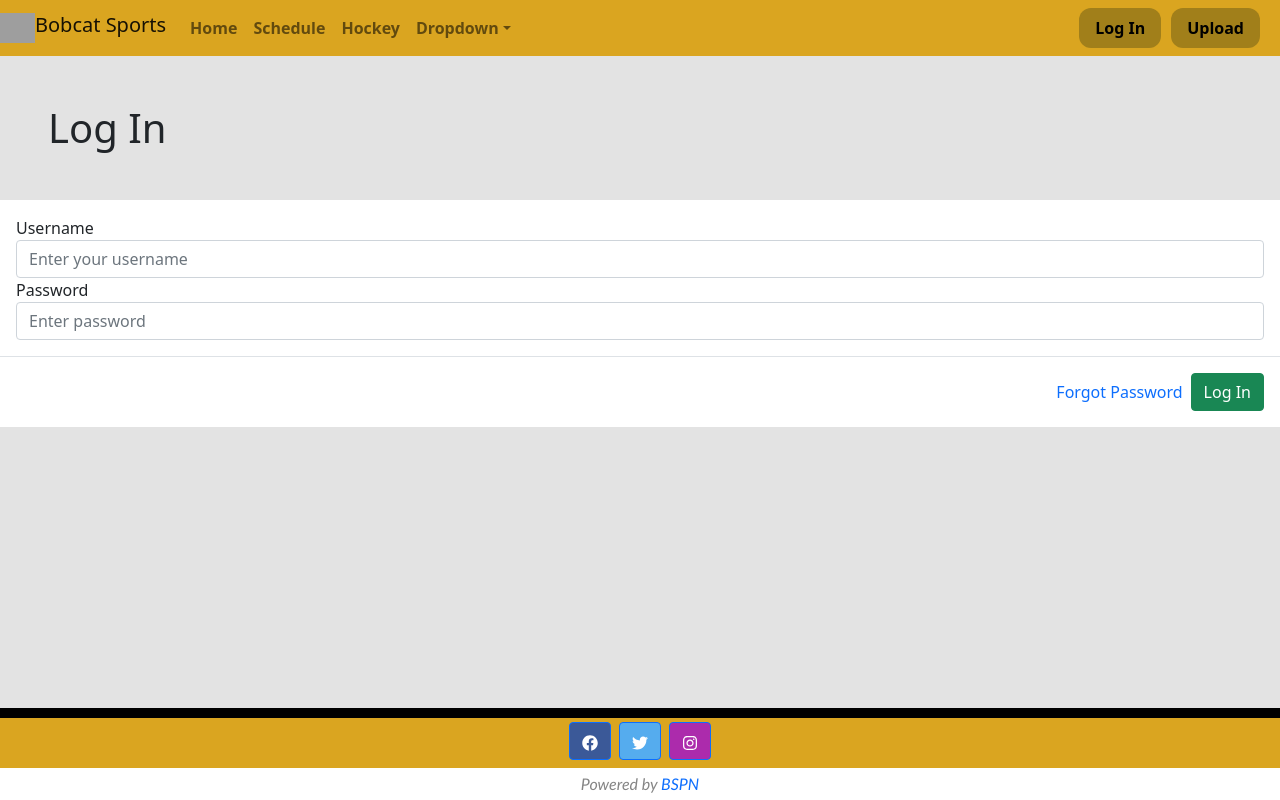
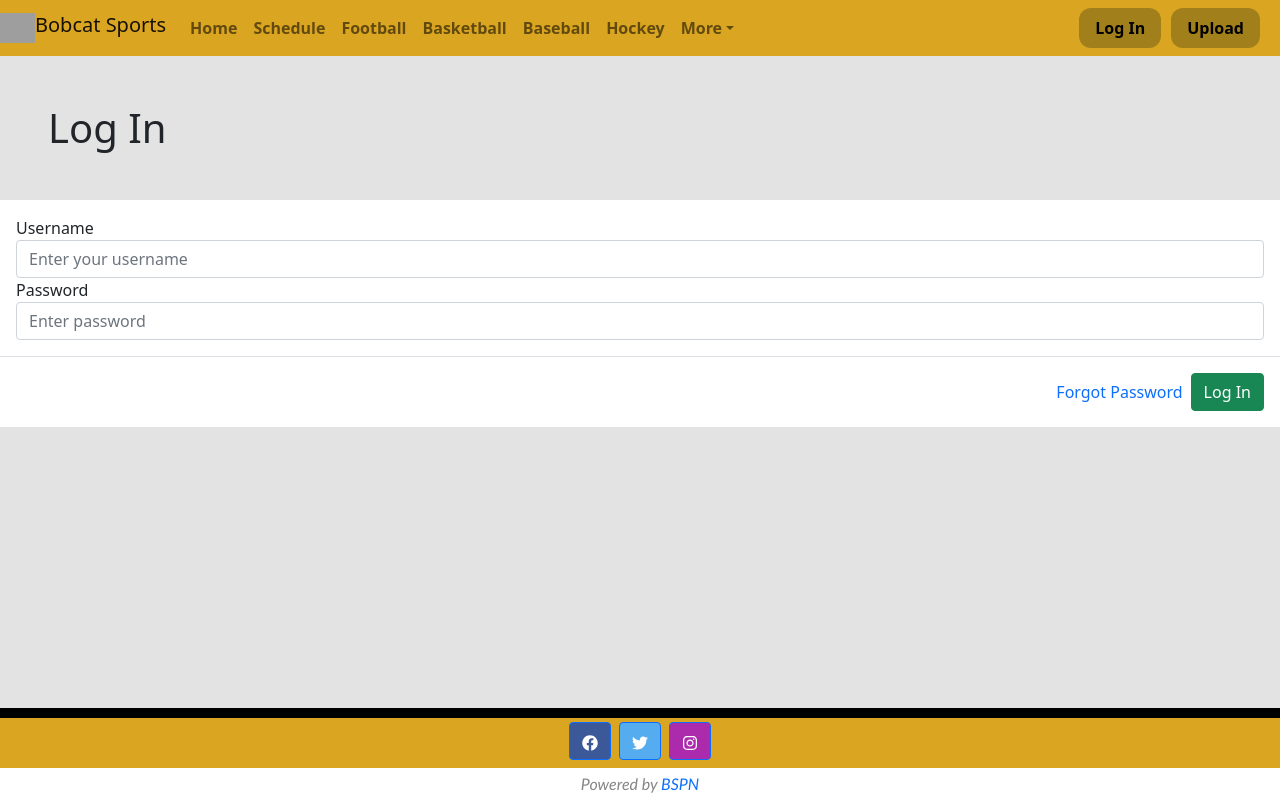
Before and after one commit to jacklayfield/BSPN, a React (Create React App) app in the folder bspn-app/: page /login in a window 1280 px wide. Built offline with nearby package versions, Linux system fonts and the light colour scheme; grey boxes are pictures that could not be loaded.

Commit message:
new pages to navbar

```diff
--- a/bspn-app/src/components/navBar.jsx
+++ b/bspn-app/src/components/navBar.jsx
@@ -58,6 +58,39 @@ export function NavBar() {
                 fontWeight: "bold",
               }}
               className="nav-link"
+              href="/football"
+            >
+              Football
+            </a>
+          </li>
+          <li className="nav-item active">
+            <a
+              style={{
+                fontWeight: "bold",
+              }}
+              className="nav-link"
+              href="/basketball"
+            >
+              Basketball
+            </a>
+          </li>
+          <li className="nav-item active">
+            <a
+              style={{
+                fontWeight: "bold",
+              }}
+              className="nav-link"
+              href="/baseball"
+            >
+              Baseball
+            </a>
+          </li>
+          <li className="nav-item active">
+            <a
+              style={{
+                fontWeight: "bold",
+              }}
+              className="nav-link"
               href="/hockey"
             >
               Hockey
@@ -73,7 +106,7 @@ export function NavBar() {
               data-bs-toggle="dropdown"
               aria-expanded="false"
             >
-              Dropdown
+              More
             </a>
             <ul className="dropdown-menu" aria-labelledby="navbarDropdown">
               <li>
--- a/bspn-app/src/index.js
+++ b/bspn-app/src/index.js
@@ -7,6 +7,8 @@ import "bootstrap/dist/css/bootstrap.min.css";
 import { Hockey } from "./pages/sports-pages/hockey";
 import Home from "./pages/misc/home";
 import { Football } from "./pages/sports-pages/football";
+import { Basketball } from "./pages/sports-pages/basketball";
+import { Baseball } from "./pages/sports-pages/baseball";
 import { Upload } from "./pages/misc/upload";
 import { Login } from "./pages/misc/login";
 import { PageLayout } from "./components/pageLayout";
@@ -19,6 +21,8 @@ ReactDOM.render(
         <Route path="/" element={<Home />} />
         <Route path="/hockey" element={<Hockey />} />
         <Route path="/football" element={<Football />} />
+        <Route path="/basketball" element={<Basketball />} />
+        <Route path="/baseball" element={<Baseball />} />
         <Route path="/upload" element={<Upload />} />
         <Route path="/login" element={<Login />} />
         <Route path="/post/:postId" element={<ArticlePage />} />
--- /dev/null
+++ b/bspn-app/src/pages/sports-pages/baseball.jsx
@@ -0,0 +1,18 @@
+import "bootstrap/dist/css/bootstrap.min.css";
+import React from "react";
+// import { NavBar } from "../../components/navBar";
+import { SportsPage } from "../misc/sportsPageLayout";
+
+export function Baseball() {
+  return (
+    <div>
+      <div>
+        <h2>Baseball</h2>
+      </div>
+
+      <body>
+        <SportsPage sportname={"baseball"}/>
+      </body>
+    </div>
+  );
+}
--- /dev/null
+++ b/bspn-app/src/pages/sports-pages/basketball.jsx
@@ -0,0 +1,18 @@
+import "bootstrap/dist/css/bootstrap.min.css";
+import React from "react";
+// import { NavBar } from "../../components/navBar";
+import { SportsPage } from "../misc/sportsPageLayout";
+
+export function Basketball() {
+  return (
+    <div>
+      <div>
+        <h2>Basketball</h2>
+      </div>
+
+      <body>
+        <SportsPage sportname={"basketball"}/>
+      </body>
+    </div>
+  );
+}
--- a/bspn-app/src/pages/sports-pages/football.jsx
+++ b/bspn-app/src/pages/sports-pages/football.jsx
@@ -6,11 +6,13 @@ import { SportsPage } from "../misc/sportsPageLayout";
 export function Football() {
   return (
     <div>
-      <div class="m-5">
+      <div>
         <h2>Football</h2>
       </div>
 
-      <body>{/* <SportsPage /> */}</body>
+      <body>
+        <SportsPage sportname={"football"}/>
+      </body>
     </div>
   );
 }
```
